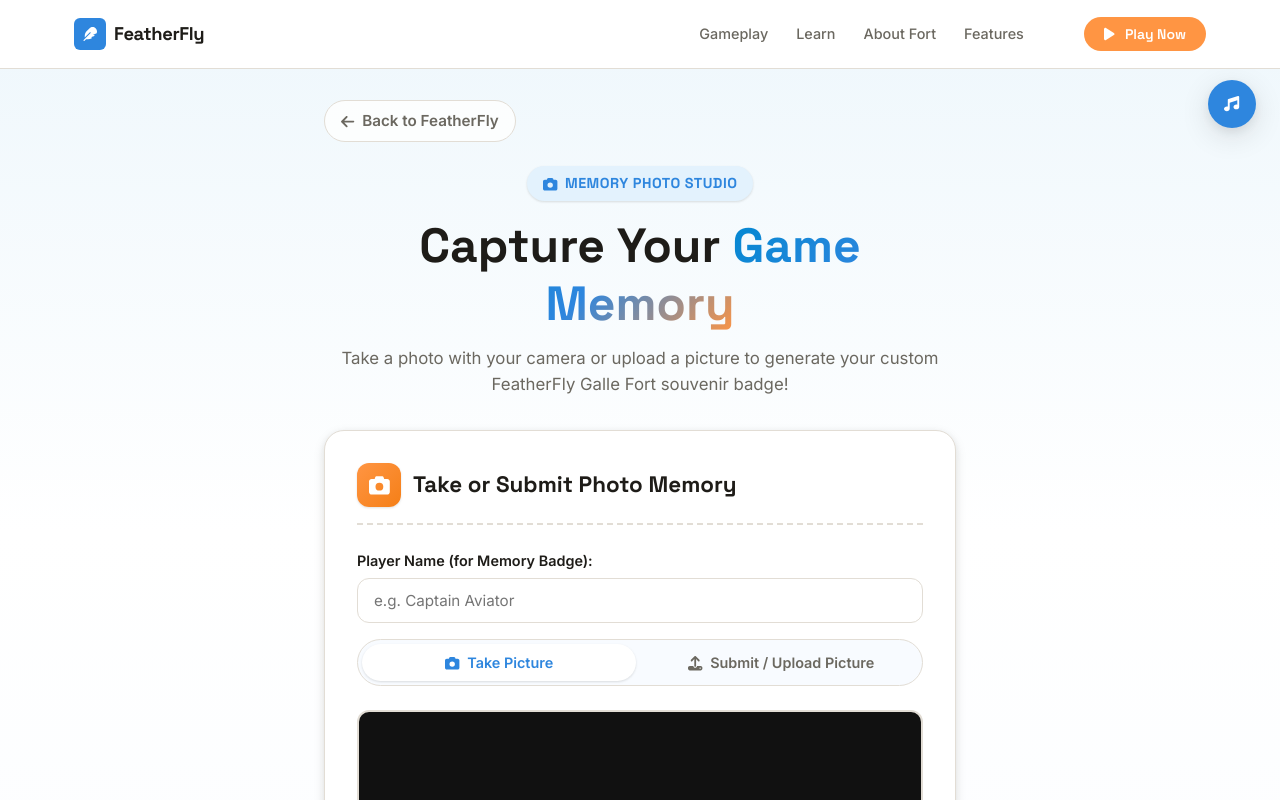
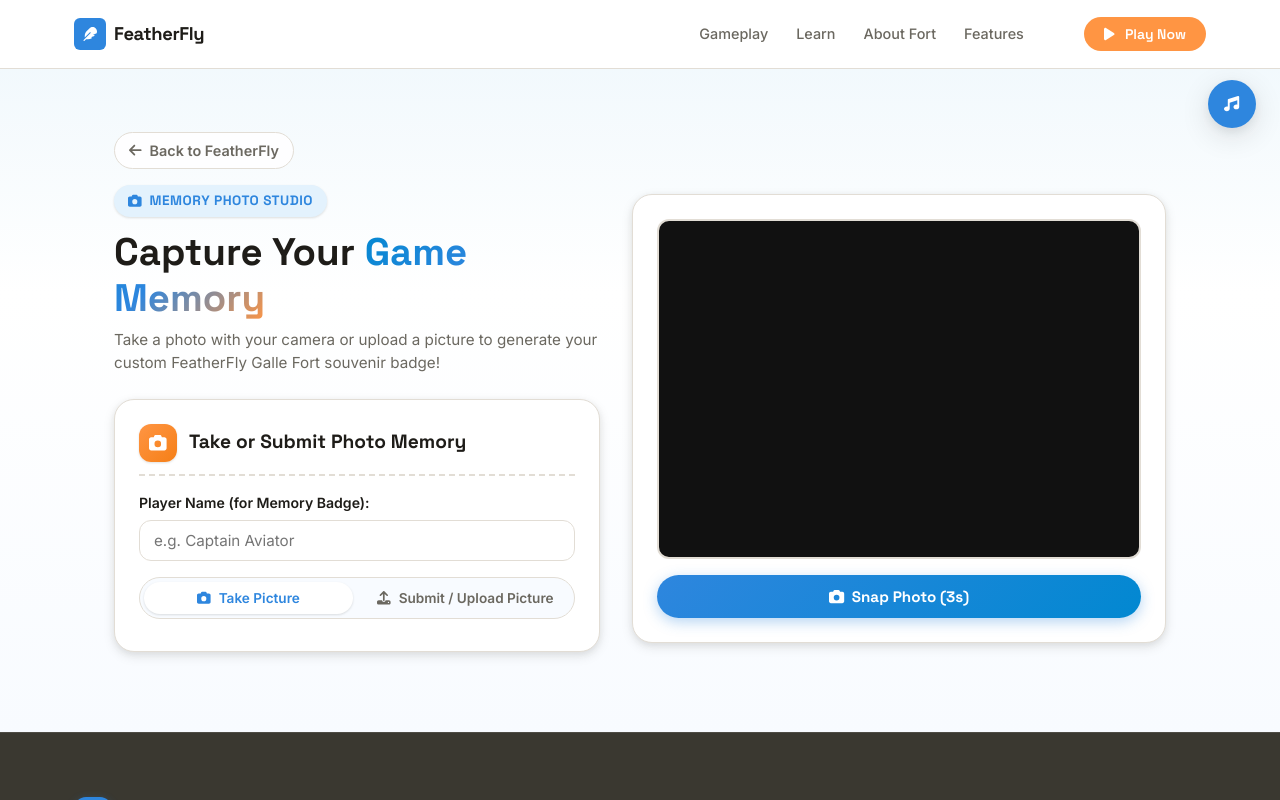
Before and after one commit to MiusoftGames/FeatherFly, a Next.js app: page /results in a window 1280 px wide. Shown: the top 800 px of the page. Built offline with nearby package versions, Linux system fonts and the light colour scheme; no server answers.

Commit message:
update result page

```diff
--- a/app/results/ResultsClient.jsx
+++ b/app/results/ResultsClient.jsx
@@ -17,6 +17,8 @@ import {
   faArrowLeft,
   faRotateRight,
   faXmark,
+  faShareNodes,
+  faCheck,
 } from '@fortawesome/free-solid-svg-icons';
 import styles from './page.module.css';
 
@@ -51,6 +53,7 @@ function ResultsContent() {
 
   // State for Player Name (pre-filled if passed, but editable)
   const [playerName, setPlayerName] = useState(rawPlayerName || '');
+  const [shareMsg, setShareMsg] = useState('');
 
   // Sync if rawPlayerName changes
   useEffect(() => {
@@ -163,6 +166,46 @@ function ResultsContent() {
     setModalOpen(false);
     if (activeTab === 'camera') {
       startCamera();
+    }
+  };
+
+  // Share Souvenir Badge image or link
+  const shareSouvenir = async () => {
+    const canvas = canvasRef.current;
+    if (!canvas) return;
+
+    try {
+      if (canvas.toBlob) {
+        canvas.toBlob(async (blob) => {
+          if (!blob) return;
+          const file = new File([blob], `FeatherFly_Memory_${playerName.replace(/\s+/g, '_') || 'Explorer'}.png`, {
+            type: 'image/png',
+          });
+
+          if (navigator.canShare && navigator.canShare({ files: [file] })) {
+            await navigator.share({
+              title: 'FeatherFly Galle Fort Souvenir Badge',
+              text: `Check out my FeatherFly Galle Fort Memory Badge! Score: ${score}`,
+              files: [file],
+            });
+            return;
+          } else if (navigator.share) {
+            await navigator.share({
+              title: 'FeatherFly Galle Fort Souvenir Badge',
+              text: `Check out my FeatherFly Galle Fort Memory Badge! Score: ${score}`,
+              url: window.location.href,
+            });
+            return;
+          }
+
+          // Fallback to clipboard link
+          await navigator.clipboard.writeText(window.location.href);
+          setShareMsg('Link copied to clipboard!');
+          setTimeout(() => setShareMsg(''), 3000);
+        });
+      }
+    } catch (err) {
+      console.log('Share error/cancelled:', err);
     }
   };
 
@@ -358,7 +401,10 @@ function ResultsContent() {
           </Link>
         </div>
 
-        {/* Hero Header */}
+        {/* Split Grid for Desktop: Left Info/Controls, Right Camera Viewport */}
+        <div className={styles.studioGrid}>
+          {/* Left Column: Hero Title & Input Controls */}
+          <div className={styles.leftCol}>
             <div className={styles.heroHeader}>
               <div className={styles.badge}>
                 <FontAwesomeIcon icon={faCamera} /> Memory Photo Studio
@@ -371,7 +417,6 @@ function ResultsContent() {
               </p>
             </div>
 
-        {/* Photo Studio Card */}
             <div className={styles.card}>
               <div className={styles.cardHeader}>
                 <div className={styles.cardIcon}>
@@ -408,17 +453,22 @@ function ResultsContent() {
                   <FontAwesomeIcon icon={faUpload} /> Submit / Upload Picture
                 </button>
               </div>
+            </div>
+          </div>
 
+          {/* Right Column: Viewport Window (Webcam / Upload dropzone) */}
+          <div className={styles.rightCol}>
+            <div className={styles.viewportCard}>
               {/* Tab 1: Live Webcam View */}
               {activeTab === 'camera' && (
-            <div>
+                <div className={styles.cameraWrapper}>
                   <div className={styles.cameraBox}>
                     <video ref={videoRef} className={styles.videoElement} playsInline muted />
                     {countdown !== null && <div className={styles.countdownOverlay}>{countdown}</div>}
                   </div>
 
                   {cameraError ? (
-                <p style={{ color: '#d32f2f', fontSize: '0.9rem', marginBottom: '16px', textAlign: 'center' }}>
+                    <p style={{ color: '#d32f2f', fontSize: '0.9rem', marginBottom: '12px', textAlign: 'center' }}>
                       {cameraError}
                     </p>
                   ) : null}
@@ -433,7 +483,7 @@ function ResultsContent() {
 
               {/* Tab 2: File Upload Zone */}
               {activeTab === 'upload' && (
-            <div>
+                <div className={styles.uploadWrapper}>
                   <div className={styles.uploadZone} onClick={() => fileInputRef.current?.click()}>
                     <div className={styles.uploadIcon}>
                       <FontAwesomeIcon icon={faUpload} />
@@ -452,23 +502,35 @@ function ResultsContent() {
                 </div>
               )}
             </div>
+          </div>
+        </div>
 
         {/* Modal Popup Preview for Memory Badge */}
         {modalOpen && (
           <div className={styles.modalOverlay} onClick={() => setModalOpen(false)}>
             <div className={styles.modalBox} onClick={(e) => e.stopPropagation()}>
-              <div className={styles.modalHeader}>
+              <button className={styles.closeBtn} onClick={() => setModalOpen(false)} aria-label="Close modal">
+                <FontAwesomeIcon icon={faXmark} />
+              </button>
+
+              <div className={styles.modalGrid}>
+                {/* Modal Left: Image Output Canvas */}
+                <div className={styles.modalLeft}>
+                  <div className={styles.canvasWrapper}>
+                    <canvas ref={canvasRef} className={styles.souvenirCanvas} />
+                  </div>
+                </div>
+
+                {/* Modal Right: Title & Action Buttons */}
+                <div className={styles.modalRight}>
+                  <div className={styles.modalHeaderInfo}>
                     <div className={styles.modalTitle}>
                       <FontAwesomeIcon icon={faFeather} style={{ color: '#2e86de' }} />
-                  Your Galle Fort Memory Badge Preview
+                      Your Memory Badge
                     </div>
-                <button className={styles.closeBtn} onClick={() => setModalOpen(false)}>
-                  <FontAwesomeIcon icon={faXmark} />
-                </button>
-              </div>
-
-              <div className={styles.canvasWrapper}>
-                <canvas ref={canvasRef} className={styles.souvenirCanvas} />
+                    <p className={styles.modalSubtitle}>
+                      Your custom Galle Fort souvenir badge is ready! Save or share it to keep your memory.
+                    </p>
                   </div>
 
                   <div className={styles.actionsGroup}>
@@ -476,15 +538,21 @@ function ResultsContent() {
                       <FontAwesomeIcon icon={faDownload} /> Save Memory Photo (PNG)
                     </button>
 
+                    <button className={`${styles.actionBtn} ${styles.btnShare}`} onClick={shareSouvenir}>
+                      <FontAwesomeIcon icon={shareMsg ? faCheck : faShareNodes} /> {shareMsg || 'Share Badge'}
+                    </button>
+
                     <button className={`${styles.actionBtn} ${styles.btnSecondary}`} onClick={retakePhoto}>
                       <FontAwesomeIcon icon={faRotateRight} /> Retake Photo
                     </button>
 
-                <a href="https://miusoftgames.github.io/FeatherFly/game/">
+                    <a href="https://miusoftgames.github.io/FeatherFly/game/" className={styles.fullWidthLink}>
                       <button className={`${styles.actionBtn} ${styles.btnPrimary}`}>
-                    <FontAwesomeIcon icon={faGamepad} /> End Play Game
+                        <FontAwesomeIcon icon={faGamepad} /> Play again
                       </button>
                     </a>
+                  </div>
+                </div>
               </div>
             </div>
           </div>
--- a/app/results/page.module.css
+++ b/app/results/page.module.css
@@ -1,18 +1,22 @@
 .page {
-  min-height: 100vh;
-  padding-top: calc(var(--header-height) + 32px);
-  padding-bottom: var(--space-20);
+  min-height: calc(100vh - var(--header-height));
+  padding-top: calc(var(--header-height) + 16px);
+  padding-bottom: var(--space-8);
   background: linear-gradient(180deg, #eef7fc 0%, #ffffff 40%, var(--color-gold-bg) 100%);
+  display: flex;
+  flex-direction: column;
+  justify-content: center;
 }
 
 .container {
-  max-width: 680px;
+  max-width: 1100px;
   margin: 0 auto;
   padding: 0 var(--space-6);
+  width: 100%;
 }
 
 .backRow {
-  margin-bottom: var(--space-6);
+  margin-bottom: var(--space-4);
 }
 
 .backBtn {
@@ -21,12 +25,13 @@
   gap: var(--space-2);
   color: var(--color-ink-soft);
   font-weight: 600;
-  font-size: 0.95rem;
+  font-size: 0.9rem;
   transition: var(--transition-fast);
-  padding: var(--space-2) var(--space-4);
+  padding: 6px 14px;
   border-radius: var(--radius-full);
-  background: rgba(255, 255, 255, 0.8);
+  background: rgba(255, 255, 255, 0.85);
   border: 1px solid var(--color-border);
+  text-decoration: none;
 }
 
 .backBtn:hover {
@@ -35,37 +40,69 @@
   transform: translateX(-4px);
 }
 
+/* Main Studio Grid (Desktop Split / Mobile Stacked) */
+.studioGrid {
+  display: grid;
+  grid-template-columns: 1fr 1.1fr;
+  gap: var(--space-8);
+  align-items: center;
+}
+
+@media (max-width: 860px) {
+  .studioGrid {
+    grid-template-columns: 1fr;
+    gap: var(--space-6);
+  }
+}
+
+.leftCol {
+  display: flex;
+  flex-direction: column;
+  gap: var(--space-4);
+}
+
+.rightCol {
+  display: flex;
+  flex-direction: column;
+  justify-content: center;
+}
+
 /* Hero Header */
 .heroHeader {
-  text-align: center;
-  max-width: 600px;
-  margin: 0 auto var(--space-8) auto;
+  text-align: left;
+  margin-bottom: var(--space-2);
+}
+
+@media (max-width: 860px) {
+  .heroHeader {
+    text-align: center;
+  }
 }
 
 .badge {
   display: inline-flex;
   align-items: center;
   gap: var(--space-2);
-  padding: 6px 16px;
+  padding: 5px 14px;
   border-radius: var(--radius-full);
   background: #e3f2fd;
   color: var(--color-gold);
   font-family: var(--font-heading);
   font-weight: 700;
-  font-size: 0.9rem;
+  font-size: 0.85rem;
   letter-spacing: 0.5px;
   text-transform: uppercase;
-  margin-bottom: var(--space-4);
+  margin-bottom: var(--space-3);
   box-shadow: var(--shadow-sm);
 }
 
 .title {
   font-family: var(--font-heading);
-  font-size: clamp(2rem, 4vw, 3rem);
+  font-size: clamp(1.8rem, 3vw, 2.5rem);
   font-weight: 800;
   color: var(--color-ink);
   line-height: 1.2;
-  margin-bottom: var(--space-3);
+  margin-bottom: var(--space-2);
 }
 
 .highlightText {
@@ -75,9 +112,9 @@
 }
 
 .subtitle {
-  font-size: 1.05rem;
+  font-size: 0.95rem;
   color: var(--color-ink-soft);
-  line-height: 1.6;
+  line-height: 1.5;
 }
 
 /* Card Styling */
@@ -86,7 +123,7 @@
   border-radius: var(--radius-lg);
   border: 1px solid var(--color-border);
   box-shadow: var(--shadow-md);
-  padding: var(--space-8);
+  padding: var(--space-6);
   position: relative;
   overflow: hidden;
 }
@@ -95,29 +132,38 @@
   display: flex;
   align-items: center;
   gap: var(--space-3);
-  margin-bottom: var(--space-6);
-  padding-bottom: var(--space-4);
+  margin-bottom: var(--space-4);
+  padding-bottom: var(--space-3);
   border-bottom: 2px dashed var(--color-border);
 }
 
 .cardIcon {
-  width: 44px;
-  height: 44px;
+  width: 38px;
+  height: 38px;
   border-radius: var(--radius-md);
   background: linear-gradient(135deg, #ff9543, #f57f17);
   color: #fff;
   display: flex;
   align-items: center;
   justify-content: center;
-  font-size: 1.3rem;
+  font-size: 1.1rem;
   box-shadow: var(--shadow-sm);
 }
 
 .cardTitle {
   font-family: var(--font-heading);
-  font-size: 1.4rem;
+  font-size: 1.2rem;
   font-weight: 700;
   color: var(--color-ink);
+}
+
+/* Viewport Card on Right Side */
+.viewportCard {
+  background: var(--color-surface);
+  border-radius: var(--radius-lg);
+  border: 1px solid var(--color-border);
+  box-shadow: var(--shadow-md);
+  padding: var(--space-6);
 }
 
 /* Photo Studio Tabs & Options */
@@ -127,22 +173,24 @@
   background: var(--color-gold-bg);
   padding: 4px;
   border-radius: var(--radius-full);
-  margin-bottom: var(--space-6);
+  margin-bottom: var(--space-2);
   border: 1px solid var(--color-border);
 }
 
 .tabBtn {
   flex: 1;
-  padding: 10px 16px;
+  padding: 8px 14px;
   border-radius: var(--radius-full);
   font-weight: 600;
-  font-size: 0.9rem;
+  font-size: 0.85rem;
   color: var(--color-ink-soft);
   transition: var(--transition-fast);
   display: flex;
   align-items: center;
   justify-content: center;
   gap: var(--space-2);
+  border: none;
+  cursor: pointer;
 }
 
 .tabBtnActive {
@@ -152,10 +200,17 @@
 }
 
 /* Camera Preview Box */
+.cameraWrapper {
+  display: flex;
+  flex-direction: column;
+  align-items: center;
+}
+
 .cameraBox {
   position: relative;
   width: 100%;
   aspect-ratio: 4 / 3;
+  max-height: 340px;
   background: #111;
   border-radius: var(--radius-md);
   overflow: hidden;
@@ -181,7 +236,7 @@
   align-items: center;
   justify-content: center;
   font-family: var(--font-heading);
-  font-size: 6rem;
+  font-size: 5rem;
   font-weight: 800;
   color: #fff;
 }
@@ -190,7 +245,7 @@
   display: flex;
   gap: var(--space-3);
   justify-content: center;
-  margin-bottom: var(--space-6);
+  width: 100%;
 }
 
 .actionBtn {
@@ -205,6 +260,8 @@
   font-size: 0.95rem;
   transition: var(--transition-fast);
   cursor: pointer;
+  border: none;
+  width: 100%;
 }
 
 .btnPrimary {
@@ -239,7 +296,22 @@
   transform: translateY(-2px);
 }
 
+.btnShare {
+  background: linear-gradient(135deg, #ff9543 0%, #f57f17 100%);
+  color: #fff;
+  box-shadow: 0 4px 14px rgba(255, 149, 67, 0.35);
+}
+
+.btnShare:hover {
+  transform: translateY(-2px);
+  box-shadow: 0 6px 18px rgba(255, 149, 67, 0.45);
+}
+
 /* File Upload Zone */
+.uploadWrapper {
+  width: 100%;
+}
+
 .uploadZone {
   border: 2px dashed #90caf9;
   background: #f0f7ff;
@@ -248,7 +320,6 @@
   text-align: center;
   cursor: pointer;
   transition: var(--transition-fast);
-  margin-bottom: var(--space-4);
 }
 
 .uploadZone:hover {
@@ -287,14 +358,14 @@
 .inputLabel {
   display: block;
   font-weight: 600;
-  font-size: 0.9rem;
+  font-size: 0.88rem;
   color: var(--color-ink);
   margin-bottom: 6px;
 }
 
 .textInput {
   width: 100%;
-  padding: 12px 16px;
+  padding: 10px 14px;
   border-radius: var(--radius-md);
   border: 1px solid var(--color-border);
   font-family: var(--font-body);
@@ -308,12 +379,12 @@
   box-shadow: 0 0 0 3px rgba(46, 134, 222, 0.2);
 }
 
-/* Modal / Popup for Memory Badge Preview */
+/* Modal / Popup Split View */
 .modalOverlay {
   position: fixed;
   inset: 0;
   z-index: 1000;
-  background: rgba(15, 23, 42, 0.75);
+  background: rgba(15, 23, 42, 0.8);
   backdrop-filter: blur(8px);
   display: flex;
   align-items: center;
@@ -324,41 +395,25 @@
 .modalBox {
   background: #ffffff;
   border-radius: var(--radius-lg);
-  max-width: 520px;
+  max-width: 820px;
   width: 100%;
   max-height: 90vh;
   overflow-y: auto;
-  box-shadow: 0 20px 60px rgba(0, 0, 0, 0.3);
+  box-shadow: 0 20px 60px rgba(0, 0, 0, 0.35);
   border: 1px solid var(--color-border);
-  padding: var(--space-6);
+  padding: var(--space-8) var(--space-6);
   position: relative;
-  text-align: center;
-}
-
-.modalHeader {
-  display: flex;
-  align-items: center;
-  justify-content: space-between;
-  margin-bottom: var(--space-4);
-  padding-bottom: var(--space-3);
-  border-bottom: 1px solid var(--color-border);
-}
-
-.modalTitle {
-  font-family: var(--font-heading);
-  font-size: 1.25rem;
-  font-weight: 700;
-  color: var(--color-ink);
-  display: flex;
-  align-items: center;
-  gap: var(--space-2);
 }
 
 .closeBtn {
+  position: absolute;
+  top: 16px;
+  right: 16px;
+  z-index: 10;
   background: #f1f5f9;
   border: none;
-  width: 34px;
-  height: 34px;
+  width: 36px;
+  height: 36px;
   border-radius: var(--radius-full);
   display: flex;
   align-items: center;
@@ -374,10 +429,63 @@
   color: var(--color-ink);
 }
 
+.modalGrid {
+  display: grid;
+  grid-template-columns: 1fr 1fr;
+  gap: var(--space-8);
+  align-items: center;
+}
+
+@media (max-width: 768px) {
+  .modalGrid {
+    grid-template-columns: 1fr;
+    gap: var(--space-6);
+    text-align: center;
+  }
+}
+
+.modalLeft {
+  display: flex;
+  justify-content: center;
+}
+
+.modalRight {
+  display: flex;
+  flex-direction: column;
+  justify-content: center;
+  gap: var(--space-6);
+}
+
+.modalHeaderInfo {
+  text-align: left;
+}
+
+@media (max-width: 768px) {
+  .modalHeaderInfo {
+    text-align: center;
+  }
+}
+
+.modalTitle {
+  font-family: var(--font-heading);
+  font-size: 1.35rem;
+  font-weight: 700;
+  color: var(--color-ink);
+  display: flex;
+  align-items: center;
+  gap: var(--space-2);
+  margin-bottom: 6px;
+}
+
+.modalSubtitle {
+  font-size: 0.92rem;
+  color: var(--color-ink-soft);
+  line-height: 1.5;
+}
+
 .canvasWrapper {
   width: 100%;
-  max-width: 440px;
-  margin: 0 auto var(--space-6) auto;
+  max-width: 380px;
   border-radius: var(--radius-md);
   overflow: hidden;
   box-shadow: 0 8px 30px rgba(0, 0, 0, 0.15);
@@ -395,14 +503,10 @@
   display: flex;
   flex-direction: column;
   gap: var(--space-3);
-  align-items: center;
+  width: 100%;
 }
 
-@media (max-width: 600px) {
-  .actionsGroup {
-    width: 100%;
-  }
-  .actionBtn {
-    width: 100%;
-  }
+.fullWidthLink {
+  width: 100%;
+  text-decoration: none;
 }
```
Lines whose indentation alone changed are shown as unchanged.
